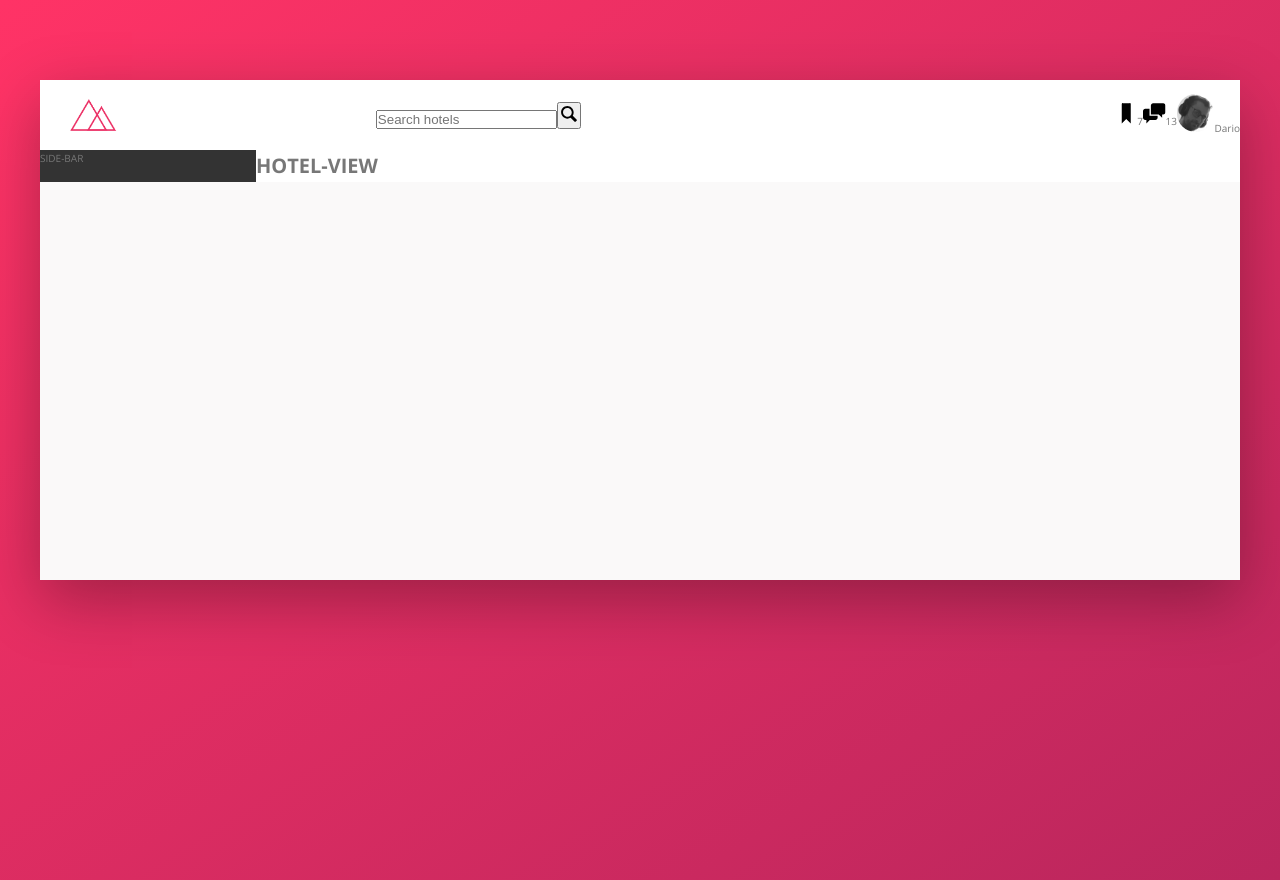
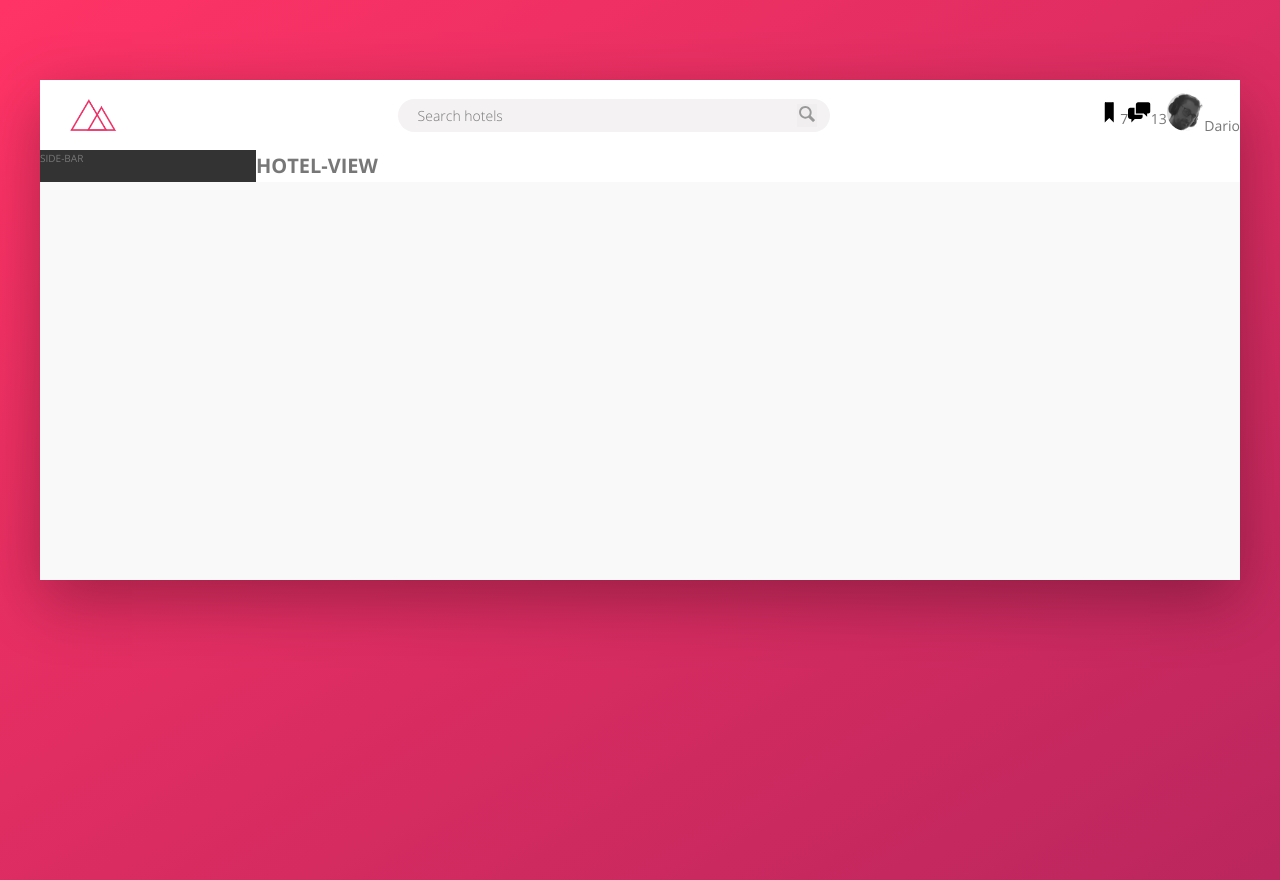
Before and after one commit to dario-piotrowicz/VueJS3-CSS_demo_Trillo_website_miniproject, a Vue app: page / in a window 1280 px wide. Built offline with nearby package versions, Linux system fonts and the light colour scheme.

Commit message:
styled the header's search section

```diff
--- a/src/components/Header.vue
+++ b/src/components/Header.vue
@@ -38,6 +38,7 @@
 
 <style lang="scss" scoped>
 .header {
+  font-size: 1.4rem;
   height: 7rem;
   background-color: #fff;
   border-bottom: var(--color-gray-lighter);
@@ -53,11 +54,54 @@
 
 .search {
   flex: 0 0 40%;
+  display: flex;
+  justify-content: center;
+  align-items: center;
+
+  &__input {
+    font-family: inherit;
+    font-size: inherit;
+    color: inherit;
+    background-color: var(--color-gray-lighter);
+    border: none;
+    border-radius: 50px;
+    padding: 0.7rem 2rem;
+    outline: none;
+    width: 90%;
+    transition: width 0.2s, background-color 0.2s, color 0.2s;
+    margin-right: -3.25rem;
+
+    &:focus {
+      width: 100%;
+      background-color: var(--color-gray-light);
+    }
+
+    &::placeholder {
+      font-weight: 100;
+      color: var(--color-gray);
+    }
+  }
+
+  &__button {
+    background-color: var(--color-gray-lighter);
+    border: none;
+    outline: none;
+    transition: transform 0.05s;
+
+    &:active {
+      transform: translateY(2px);
+    }
+  }
+
+  &__input + &__button {
+    background-color: var(--color-gray-light);
+  }
 
   &__button-icon {
     $size: 2rem;
     height: $size;
     width: $size;
+    fill: var(--color-gray-dark);
   }
 }
 
```
